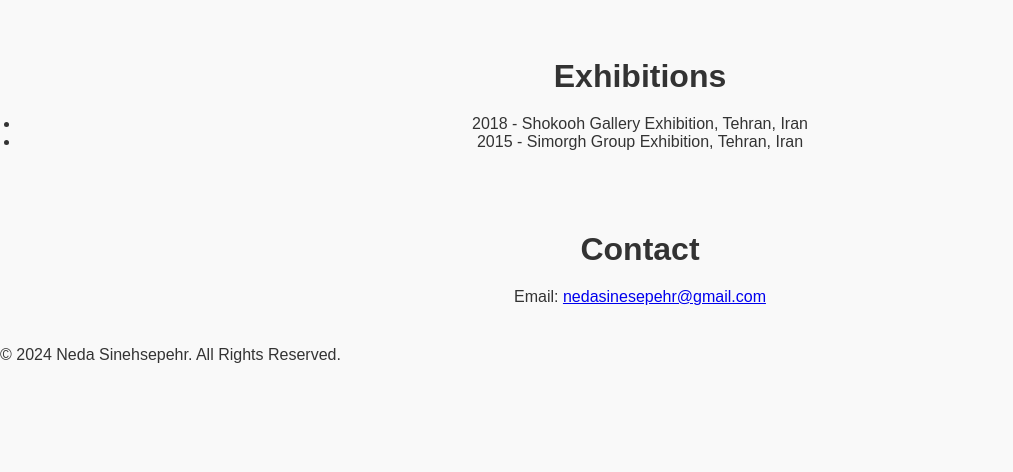
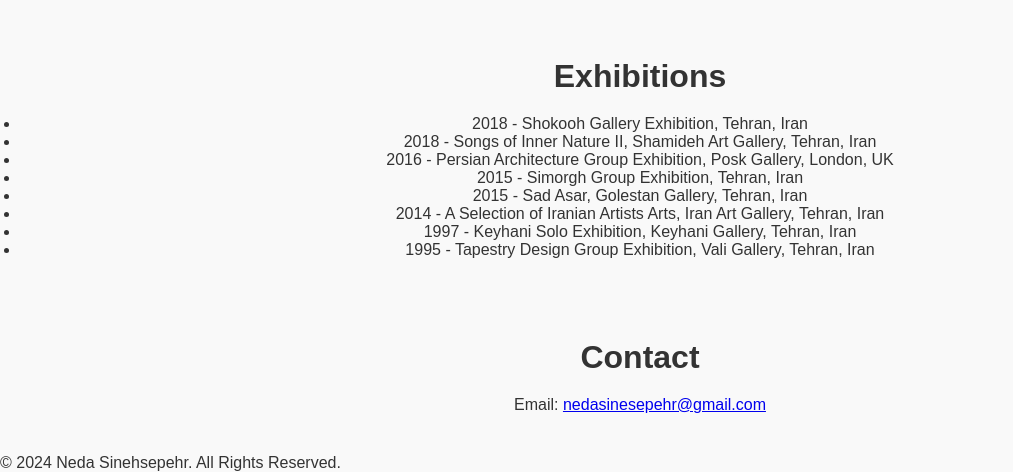
Before and after one commit to NedaSepehr/NedaSepehr.github.io, a plain HTML site: page index.html in a window 1280 px wide. Shown: the part 1279-1751 px from the top of the page, without its empty margins (0-1013 px from the left). Before the commit the page ends 1643 px from the top, so only its background shows below. Drawn offline with Linux system fonts and the light colour scheme.

Commit message:
Update index.html

```diff
--- a/index.html
+++ b/index.html
@@ -77,8 +77,13 @@
         <h2>Exhibitions</h2>
         <ul>
             <li>2018 - Shokooh Gallery Exhibition, Tehran, Iran</li>
+            <li>2018 - Songs of Inner Nature II, Shamideh Art Gallery, Tehran, Iran</li>
+            <li>2016 - Persian Architecture Group Exhibition, Posk Gallery, London, UK</li>
             <li>2015 - Simorgh Group Exhibition, Tehran, Iran</li>
-            <!-- Add other exhibitions as needed -->
+            <li>2015 - Sad Asar, Golestan Gallery, Tehran, Iran</li>
+            <li>2014 - A Selection of Iranian Artists Arts, Iran Art Gallery, Tehran, Iran</li>
+            <li>1997 - Keyhani Solo Exhibition, Keyhani Gallery, Tehran, Iran</li>
+            <li>1995 - Tapestry Design Group Exhibition, Vali Gallery, Tehran, Iran</li>
         </ul>
     </section>
 
```
